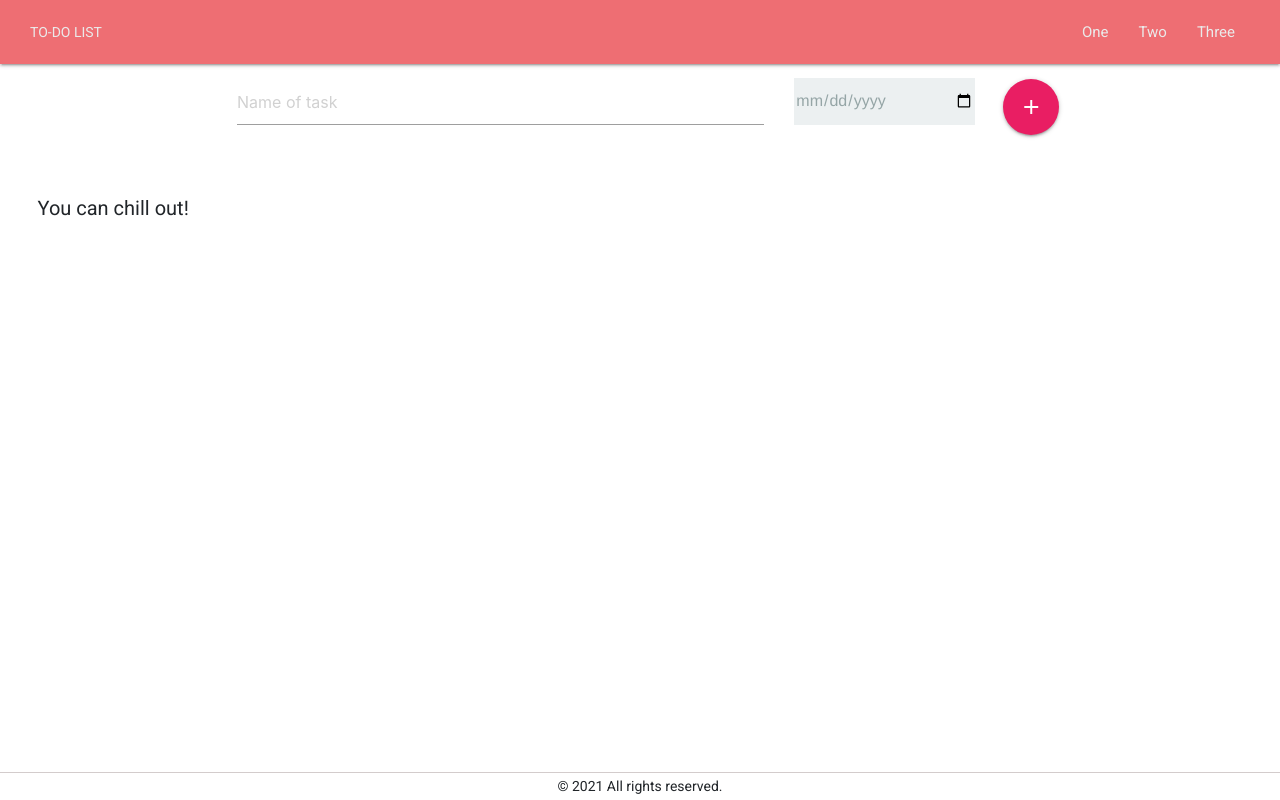
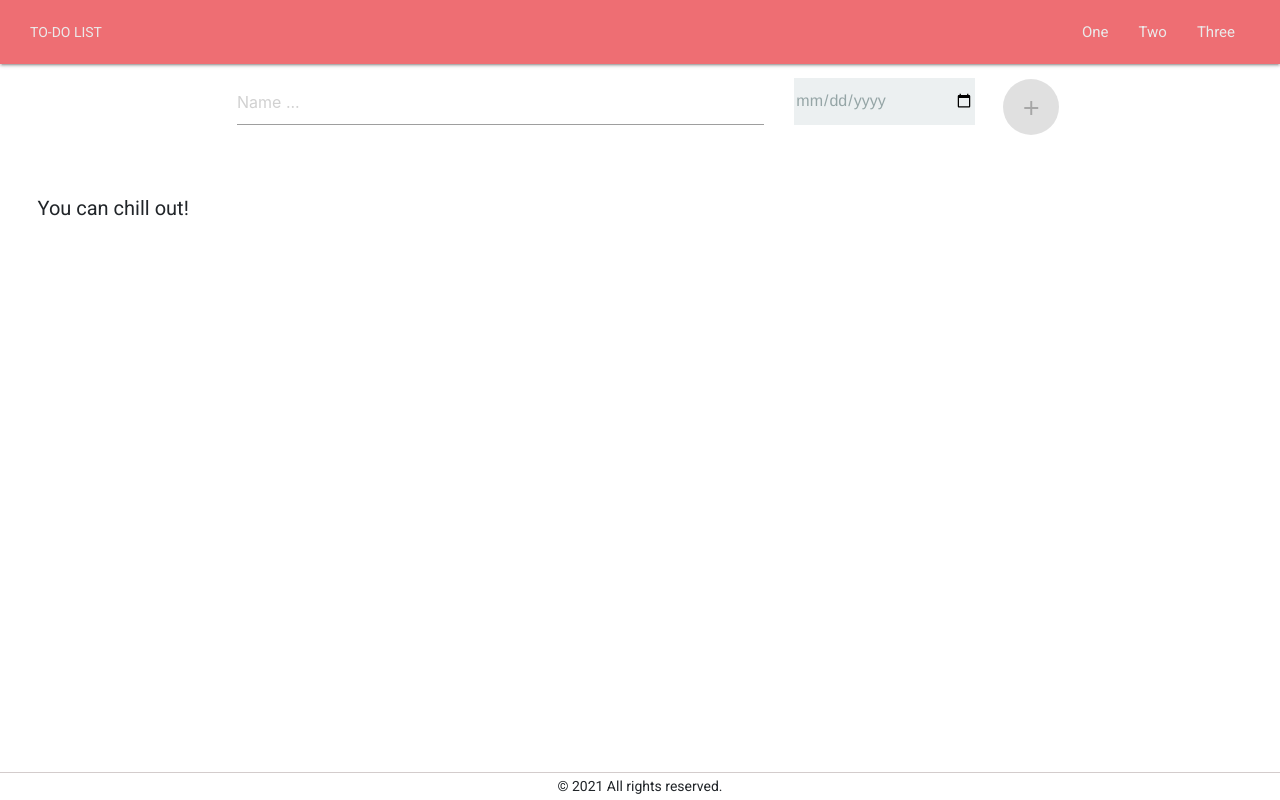
Before and after one commit to Anna21Tori/TO-DO, an Angular app: page / in a window 1280 px wide. Built offline with nearby package versions, Linux system fonts and the light colour scheme; no server answers.

Commit message:
Correctly handling form

```diff
--- a/src/app/app.module.ts
+++ b/src/app/app.module.ts
@@ -45,7 +45,7 @@ import {PanelComponent} from './panel/panel.component';
     MatDialogModule,
     MatFormFieldModule,
     MatInputModule,
-    HttpClientModule
+    HttpClientModule,
   ],
   providers: [DatePipe],
   bootstrap: [AppComponent]
--- a/src/app/form/form.component.html
+++ b/src/app/form/form.component.html
@@ -1,12 +1,16 @@
+
+  <form (ngSubmit)="addNewTask()" #form="ngForm">
     <div class="row">
-
         <div class="input-field col-xl-8">
-        <input placeholder="Name of task" name="title" [(ngModel)]="taskTitle" type="text" class="validate">
+          <input placeholder="Name ..." name="title" [(ngModel)]="model.title" type="text" #title="ngModel" required>
         </div>
         <div class="col-xl-3">
-        <input type="date" required="required"/>
+          <input type="date" name="date" [(ngModel)]="model.date" #date="ngModel" required/>
         </div>
         <div class="input-field col-xl-1">
-        <a (click)="addNewTask()"  class="btn-floating btn-large waves-effect waves-light pink"><i class="material-icons">add</i></a>
+          <button [disabled]="form.invalid" type="submit" mat-fab color="accent" aria-label="Example icon button with a plus one icon">
+            <i class="material-icons">add</i>
+          </button>
         </div>
     </div>
+  </form>
--- a/src/app/form/form.component.ts
+++ b/src/app/form/form.component.ts
@@ -12,17 +12,20 @@ import {PriorityStatus} from '../models/priorityStatus';
 export class FormComponent implements OnInit {
 
   @Output() newTask = new EventEmitter<Task>();
-  taskTitle: string;
+  model: Partial<Task> = {
+    title: ''
+  };
   constructor(public datePipe: DatePipe) { }
 
   ngOnInit(): void {
-    this.taskTitle = '';
+
   }
-
   addNewTask(): any{
-    const date = new Date()
-    const task: Task = {title: this.taskTitle, date: this.datePipe.transform(date, 'yyyy-MM-dd'), status: StatusTask.PENDING, priority: PriorityStatus.NONE};
+    const task: Task = {title: this.model.title, date: this.datePipe.transform(this.model.date, 'yyyy-MM-dd'), status: StatusTask.PENDING, priority: PriorityStatus.NONE};
     this.newTask.emit(task);
-    this.taskTitle = '';
+    this.model = {
+      title: '',
+      date: ''
+    };
   }
 }
```
Lines whose indentation alone changed are shown as unchanged.
